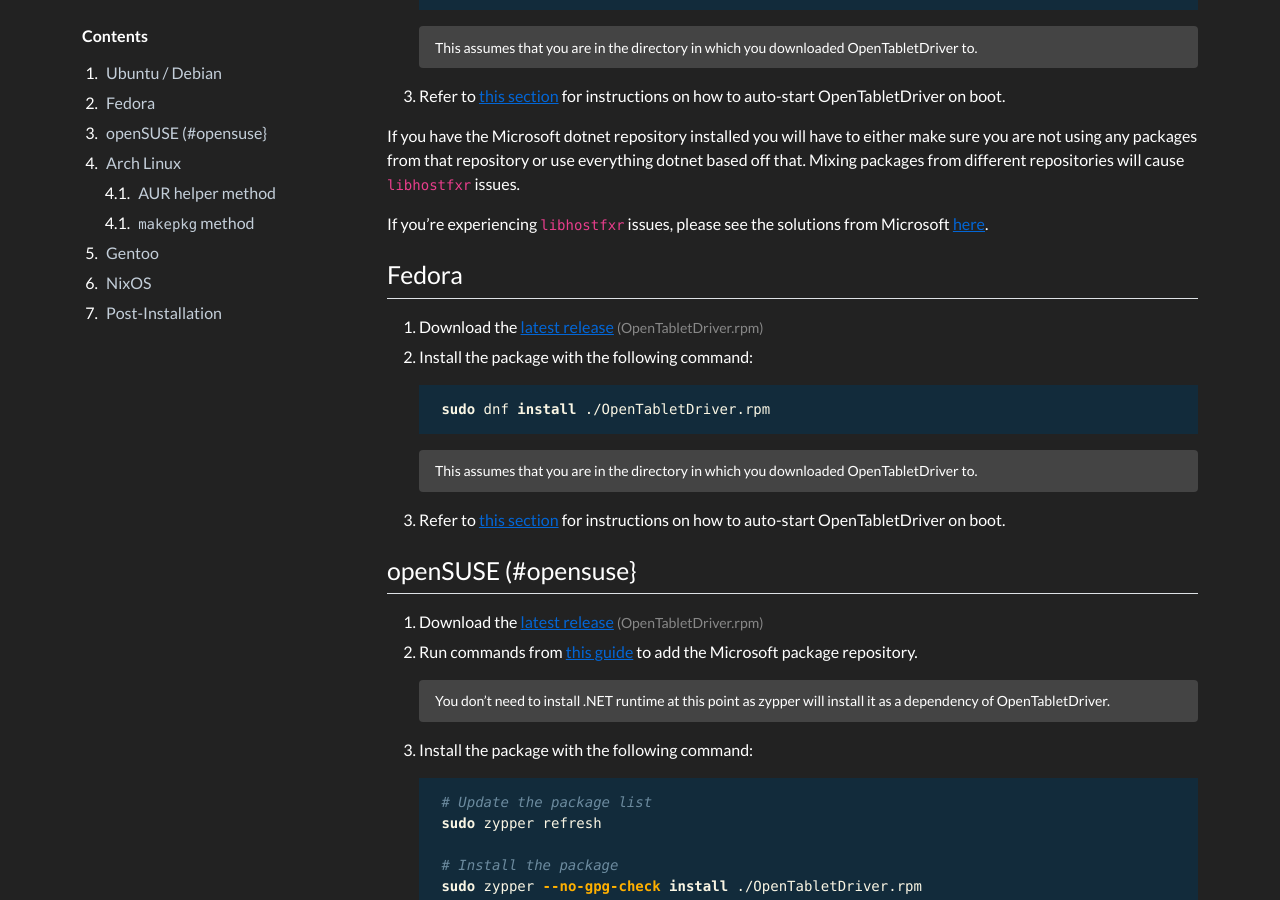
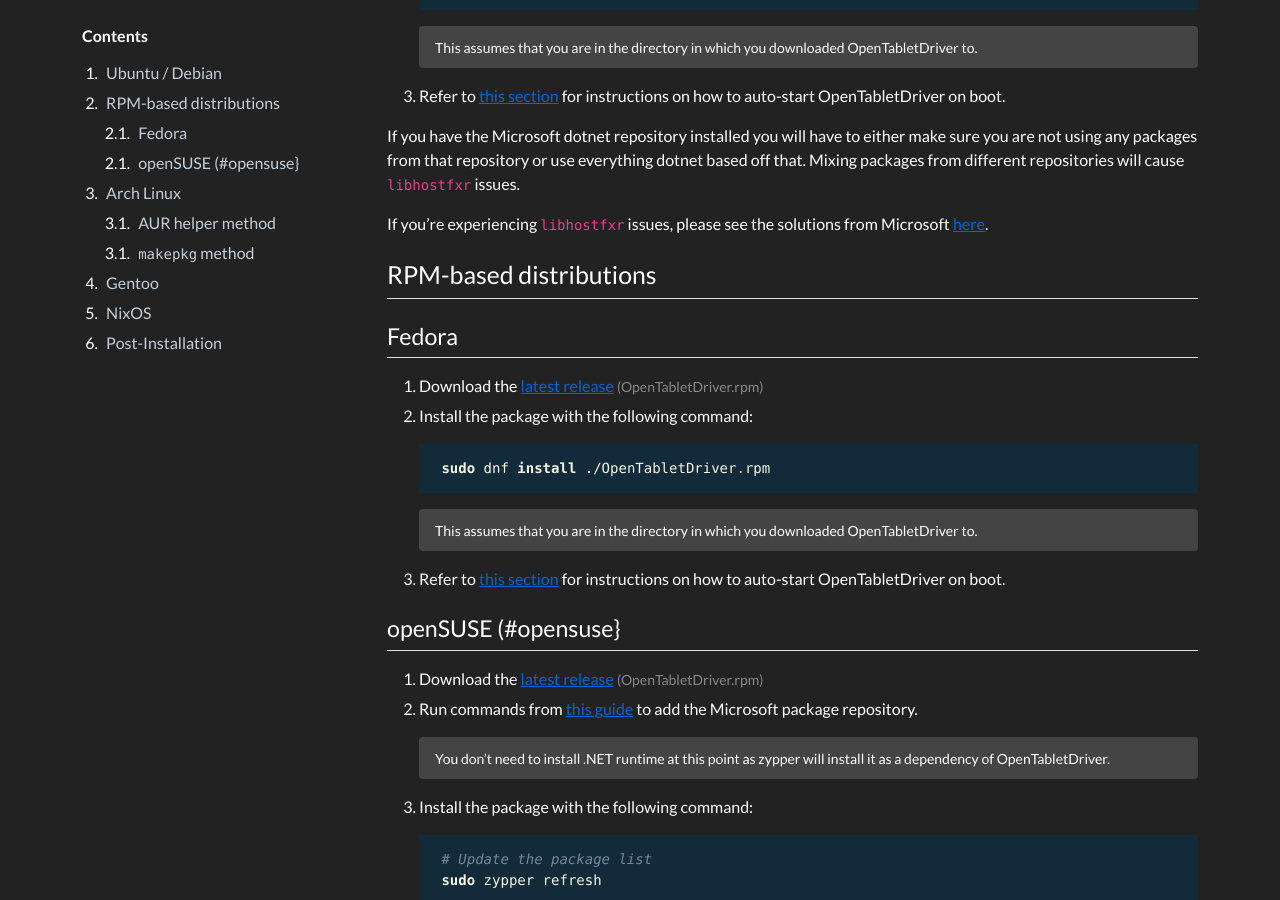
Before and after one commit to OpenTabletDriver/opentabletdriver.github.io, a Jekyll site: the page built from site/_wiki/Install/Linux.md, in a window 1280 px wide and 900 px high, scrolled down 415 px. Built offline with Jekyll 4.4.1, drawn with Linux system fonts in a browser that asks for light colours; nearby versions of some CDN libraries; comment, search, counter and statistics services are not loaded.

Commit message:
Add RPM-based distribution section as per gonX's suggestion

```diff
--- a/site/_wiki/Install/Linux.md
+++ b/site/_wiki/Install/Linux.md
@@ -24,7 +24,9 @@ If you have the Microsoft dotnet repository installed you will have to either ma
 
 If you're experiencing `libhostfxr` issues, please see the solutions from Microsoft [here]({{ site.data.links.external.Microsoft.DotnetLinuxPackageMixup }}).
 
-## Fedora {#fedora}
+## RPM-based distributions {#rpm}
+
+### Fedora {#fedora}
 
 1. Download the [latest release]({{ site.data.links.project.latestRelease.rpm }}) <small class="text-muted">(OpenTabletDriver.rpm)</small>
 2. Install the package with the following command:
@@ -37,7 +39,7 @@ If you're experiencing `libhostfxr` issues, please see the solutions from Micros
 
 3. Refer to [this section]({% link _wiki/FAQ/Linux.md %}#autostart) for instructions on how to auto-start OpenTabletDriver on boot.
 
-## openSUSE (#opensuse}
+### openSUSE (#opensuse}
 
 1. Download the [latest release]({{ site.data.links.project.latestRelease.rpm }}) <small class="text-muted">(OpenTabletDriver.rpm)</small>
 2. Run commands from [this guide]({{ site.data.links.external.Microsoft.AddMicrosoftRepoOpenSUSE }}) to add the Microsoft package repository.
```
